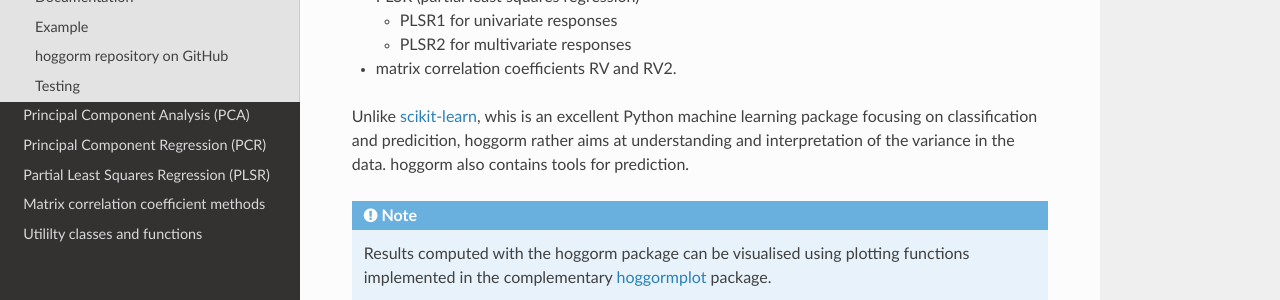
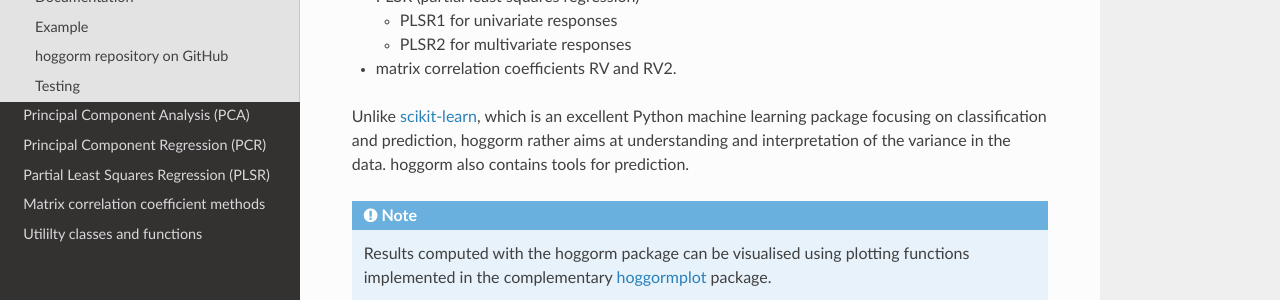
Before and after one commit to olivertomic/hoggorm, a Sphinx documentation site: the page built from docs/quickstart.rst, in a window 1280 px wide and 1400 px high. Shown: the part 271-571 px from the top of the window. Built offline with Sphinx 7.4.7 and the Read the Docs theme 2.0.0, drawn with Linux system fonts in a browser that asks for light colours; some of the changed lines change nothing that is shown; some of the changed text lies outside the part shown.

Commit message:
#DC spelling

```diff
--- a/docs/quickstart.rst
+++ b/docs/quickstart.rst
@@ -11,7 +11,7 @@
   - PLSR2 for multivariate responses
 * matrix correlation coefficients RV and RV2.
 
-Unlike `scikit-learn`_, whis is an excellent Python machine learning package focusing on classification and predicition, hoggorm rather aims at understanding and interpretation of the variance in the data. hoggorm also contains tools for prediction.
+Unlike `scikit-learn`_, which is an excellent Python machine learning package focusing on classification and prediction, hoggorm rather aims at understanding and interpretation of the variance in the data. hoggorm also contains tools for prediction.
 
 .. _scikit-learn: http://scikit-learn.org/stable/
 
@@ -74,10 +74,10 @@
     	- `PLSR1 on NIR spectroscopy and octane data`_ measured on gasoline
   - for `PLSR2`_ for multivariate response (multiple response variables)
     	- `PLSR2 on sensory and fluorescence spectroscopy data`_ measured on cheese
-  - for matrix correlation ceoefficitents `RV and RV2`_
+  - for matrix correlation coefficients `RV and RV2`_
 		- `RV and RV2 coefficient on sensory and fluorescence spectroscopy data`_ measured on cheese
   - for the `SMI`_ (similarity of matrix index)
-		- `SMI on sensory data and fluorescense data`_ measured on cheese
+		- `SMI on sensory data and fluorescence data`_ measured on cheese
 		- `SMI on pseudo-random numbers`_
 
 
@@ -95,7 +95,7 @@
 .. _PLSR2 on sensory and fluorescence spectroscopy data: https://github.com/olivertomic/hoggorm/blob/master/examples/PLSR/PLSR_on_sensory_and_fluorescence_data.ipynb
 .. _RV and RV2 coefficient on sensory and fluorescence spectroscopy data: https://github.com/olivertomic/hoggorm/blob/master/examples/RV_%26_RV2/RV_and_RV2_on_sensory_and_fluorescence_data.ipynb
 .. _SMI: https://github.com/olivertomic/hoggorm/tree/master/examples/SMI
-.. _SMI on sensory data and fluorescense data: https://github.com/olivertomic/hoggorm/blob/master/examples/SMI/SMI_on_sensory_and_fluorescence.ipynb
+.. _SMI on sensory data and fluorescence data: https://github.com/olivertomic/hoggorm/blob/master/examples/SMI/SMI_on_sensory_and_fluorescence.ipynb
 .. _SMI on pseudo-random numbers: https://github.com/olivertomic/hoggorm/blob/master/examples/SMI/SMI_pseudo-random_numbers.ipynb
 
 More examples in Jupyter notebooks are provided at `hoggormExamples GitHub repository`_.
```
